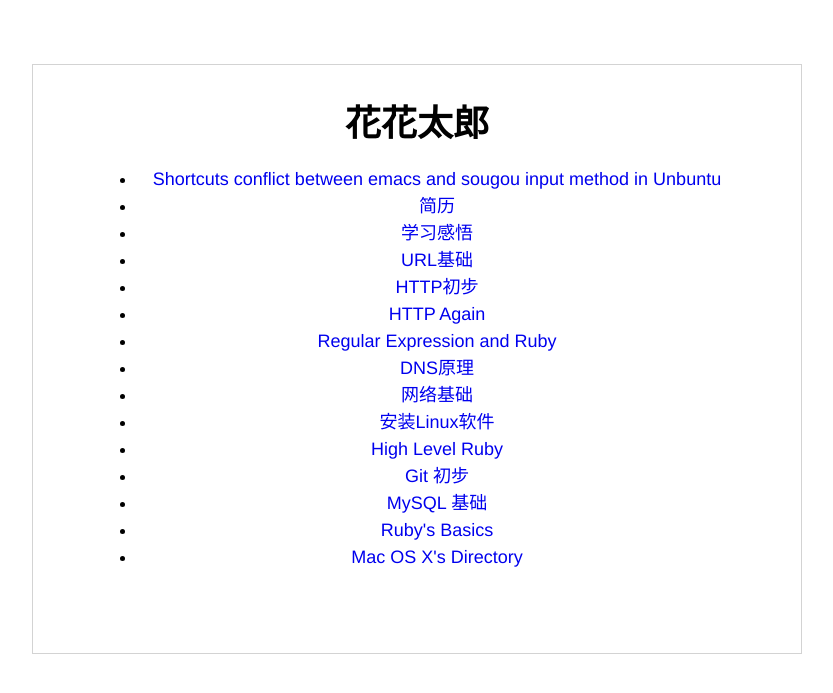
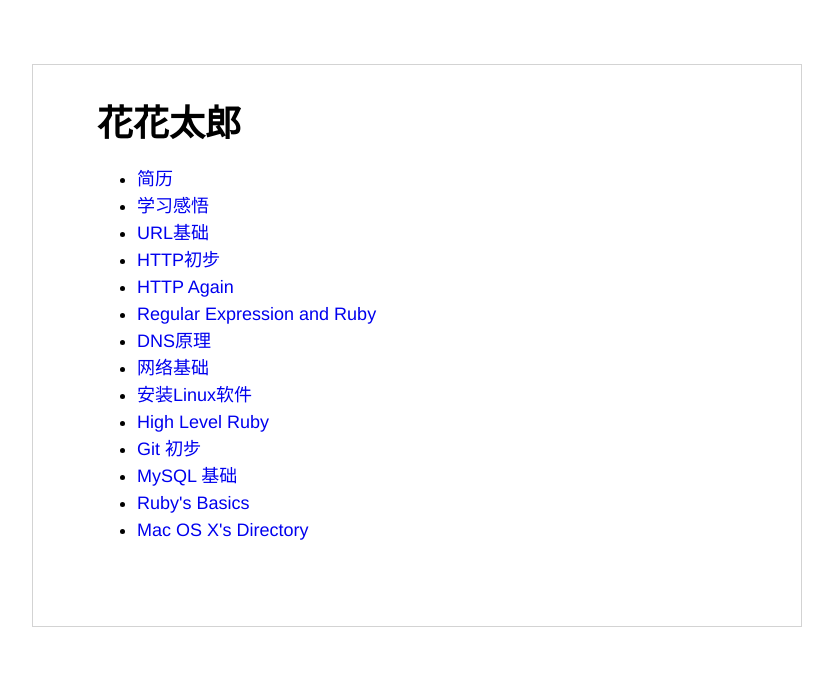
Before and after one commit to 0x00evil/0x00evil.github.io, a Jekyll site: the page built from index.html, in a window 1280 px wide. Shown: the top 693 px of the page, without its empty margins (224-1057 px from the left). Built offline with Jekyll 4.4.1, drawn with Linux system fonts in a browser that asks for light colours; some of the changed lines change nothing that is shown.

Commit message:
delete some files

```diff
--- a/_posts/2015-01-08-shortcuts-conflict-between-emacs-and-input-method.html
+++ /dev/null
@@ -1,10 +0,0 @@
----
-layout: default
-title: Shortcuts conflict between emacs and sougou input method in Unbuntu
----
-
-<h2>在Ubuntu上安装Sougou输入法：</h2>
-<p>参考<a href="http://siwei.me/blog/posts/ubuntu-14-sogou-input-now-support-linux-ubuntu14">安装输入法</a></p>
-<h2>解决Sogou输入法跟Emacs快捷键冲突的问题</h2>
-<p>在Ubuntu里面，默认的Sogou输入法的触发快捷键是Ctrl-Space,但是这个快捷键跟Emacs里面的set mark的快捷键冲突，所以，解决方案是，将Sogou输入法的触发快捷键改成Ctrl-,。这样问题就完美解决了！</p>
-<p>当然，中间还是要借助一些其他Ubuntu系统中修改快捷键的工具，可以参考<a href="http://askubuntu.com/questions/243639/ctrlspace-has-been-bound-to-invoke-some-input-method-and-does-not-work-in-ema">修改Ubuntu的快捷键</a></p>
--- a/css/home.css
+++ b/css/home.css
@@ -8,7 +8,6 @@
      border: 1px solid LightGray;
 }
 h1 {
-    text-align: center;
     font-family: "Palatino Linotype", "Book Antiqua", Palatino, Helvetica, STKaiti, SimSun, serif;
 }
 
@@ -17,8 +16,6 @@
     display: block;
     target: _blank;
 }
-li {
-   text-align:center;
 
 .title {
     cursor: pointer;
```
